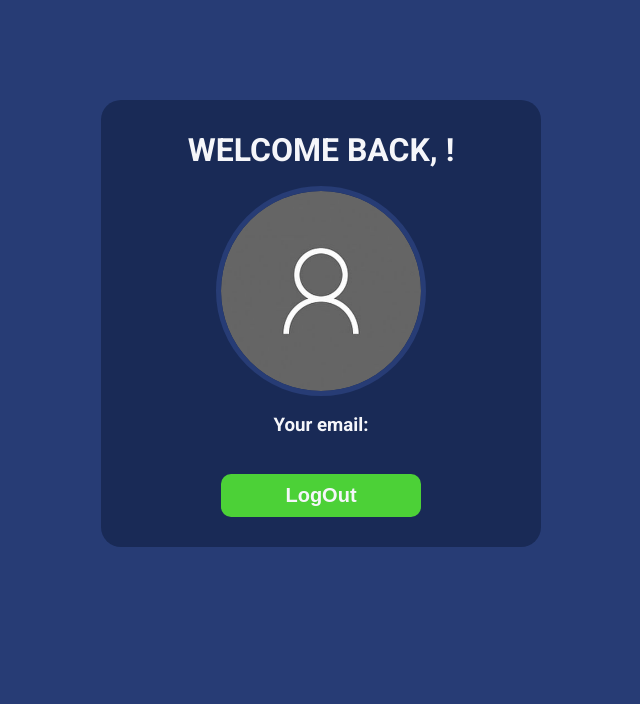
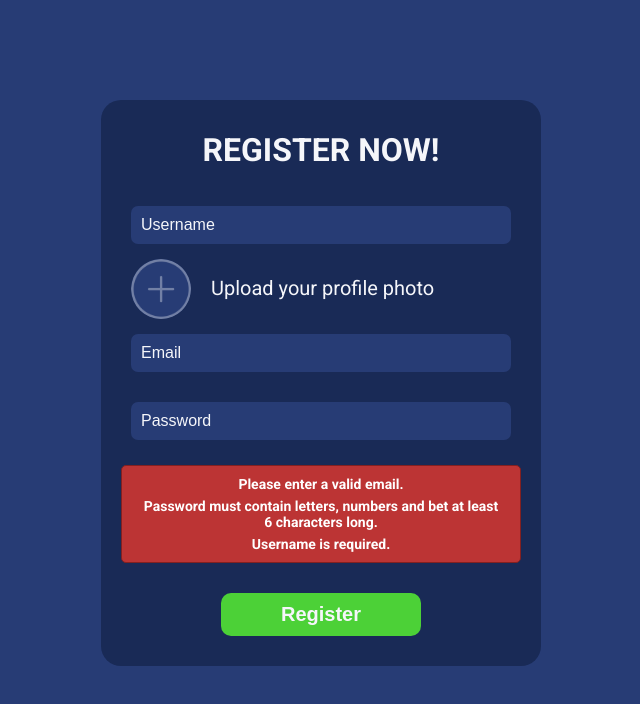
Before and after one commit to Hacker32Bit/new-project, a React (Create React App) app: page / in a window 1280 px wide. Both pictures are taken after a click on the button "Register". Shown: the top 704 px of the page, without its empty margins (319-959 px from the left). Built offline with nearby package versions, Linux system fonts and the light colour scheme.

Commit message:
Added errors messages for inputs

```diff
--- a/src/components/RegisterPage/RegisterPage.js
+++ b/src/components/RegisterPage/RegisterPage.js
@@ -8,6 +8,14 @@ class RegisterPage extends Component {
     email: "",
     password: "",
     image: "",
+    validationErrors: {},
+  };
+
+  validateEmail = (email) => {
+    return false;
+  };
+  validatePassword = (password) => {
+    return false;
   };
 
   handleChange = (event) => {
@@ -17,25 +25,41 @@ class RegisterPage extends Component {
 
   onImageChange = (event) => {
     if (event.target.files && event.target.files[0]) {
-      this.setState({image: URL.createObjectURL(event.target.files[0])});
+      this.setState({ image: URL.createObjectURL(event.target.files[0]) });
     }
-   }
+  };
 
   handleRegister = () => {
     const { username, email, password, image } = this.state;
-    console.log(username, email, password, " --- data");
-    this.setState({
-      username: "",
-      email: "",
-      password: "",
-      image: "",
-    });
 
-    this.props.register({ username, email, password, image });
+    const validationErrors = {};
+    if (!email.trim() && !this.validateEmail(email)) {
+      validationErrors.email = "Please enter a valid email.";
+    }
+    if (!password.trim() && !this.validatePassword(password)) {
+      validationErrors.password =
+        "Password must contain letters, numbers and bet at least 6 characters long.";
+    }
+    if (username.trim().length < 3) {
+      validationErrors.username = "Username is required.";
+    }
+    if (Object.keys(validationErrors).length === 0) {
+      this.props.register({ username, email, password, image });
+
+      this.setState({
+        username: "",
+        email: "",
+        password: "",
+        image: "",
+        validationErrors: {},
+      });
+    } else {
+      this.setState({ validationErrors });
+    }
   };
 
   render() {
-    const { username, email, password, image } = this.state;
+    const { username, email, password, image, validationErrors } = this.state;
 
     return (
       <div className="container">
@@ -61,8 +85,16 @@ class RegisterPage extends Component {
           />
           <label id="file-input-label" htmlFor="file-input">
             <div className="figure">
-              <img className="file-upload" alt="userPhoto" src={ image ? image : require('../../img/guest.jpg')}></img>
-              <img className="file-upload image-hover" alt="addPhoto" src={require('../../img/add-photo.png')}></img>
+              <img
+                className="file-upload"
+                alt="userPhoto"
+                src={image ? image : require("../../img/guest.jpg")}
+              ></img>
+              <img
+                className="file-upload image-hover"
+                alt="addPhoto"
+                src={require("../../img/add-photo.png")}
+              ></img>
             </div>
             <span>Upload your profile photo</span>
           </label>
@@ -87,6 +119,15 @@ class RegisterPage extends Component {
             onChange={this.handleChange}
           />
         </div>
+
+        {Object.keys(validationErrors).length ? (
+          <div className="error-alert">
+            <span>{validationErrors.email}</span>
+            <span>{validationErrors.password}</span>
+            <span>{validationErrors.username}</span>
+          </div>
+        ) : null}
+
         <button onClick={this.handleRegister}>Register</button>
       </div>
     );
--- a/src/components/RegisterPage/register-page.css
+++ b/src/components/RegisterPage/register-page.css
@@ -112,3 +112,18 @@
 .image-hover:hover {
     opacity: 1;
 }
+
+.error-alert {
+    padding: 7px 20px;
+    background-color: #BC3434;
+    color: #fff;
+    font-weight: bold;
+    font-size: 14px;
+    border: 1px solid #832020;
+    margin: 10px 0;
+    border-radius: 5px;
+}
+.error-alert span {
+    display: block;
+    padding: 3px 0;
+}
```
